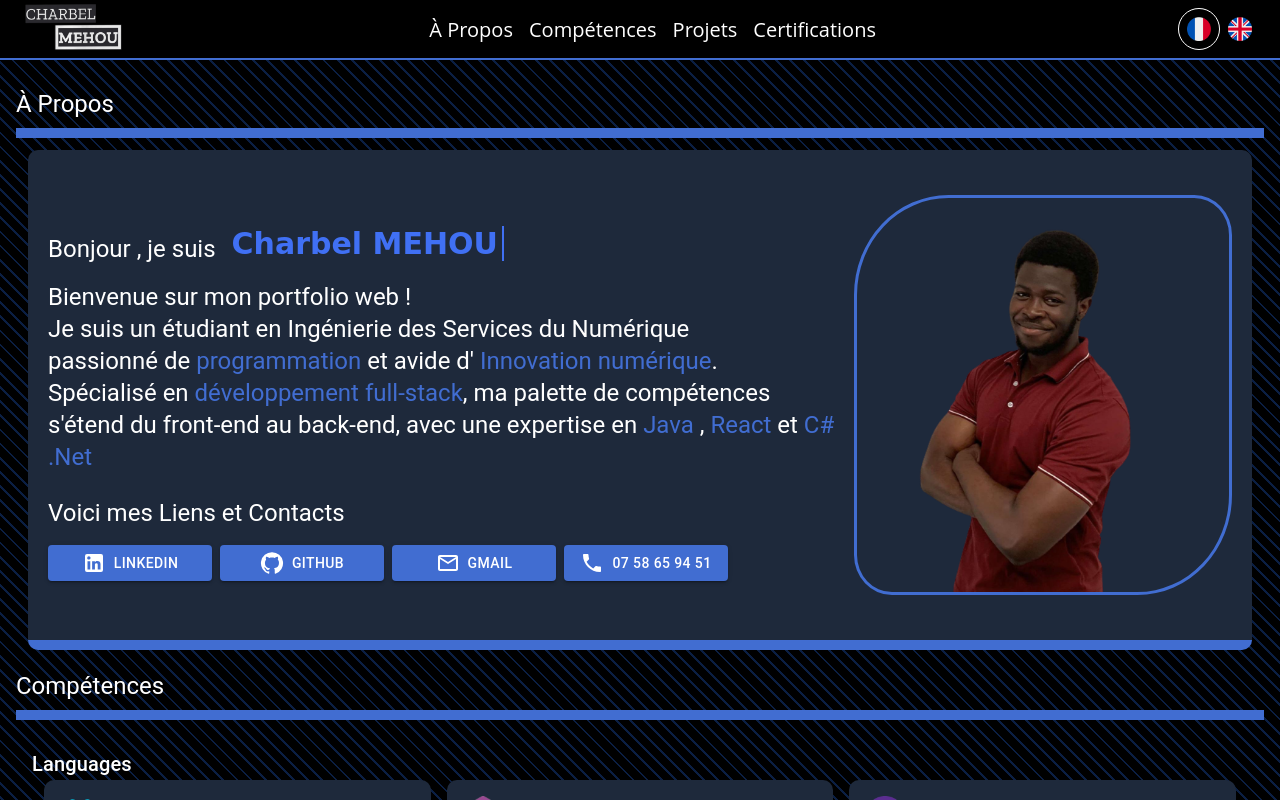
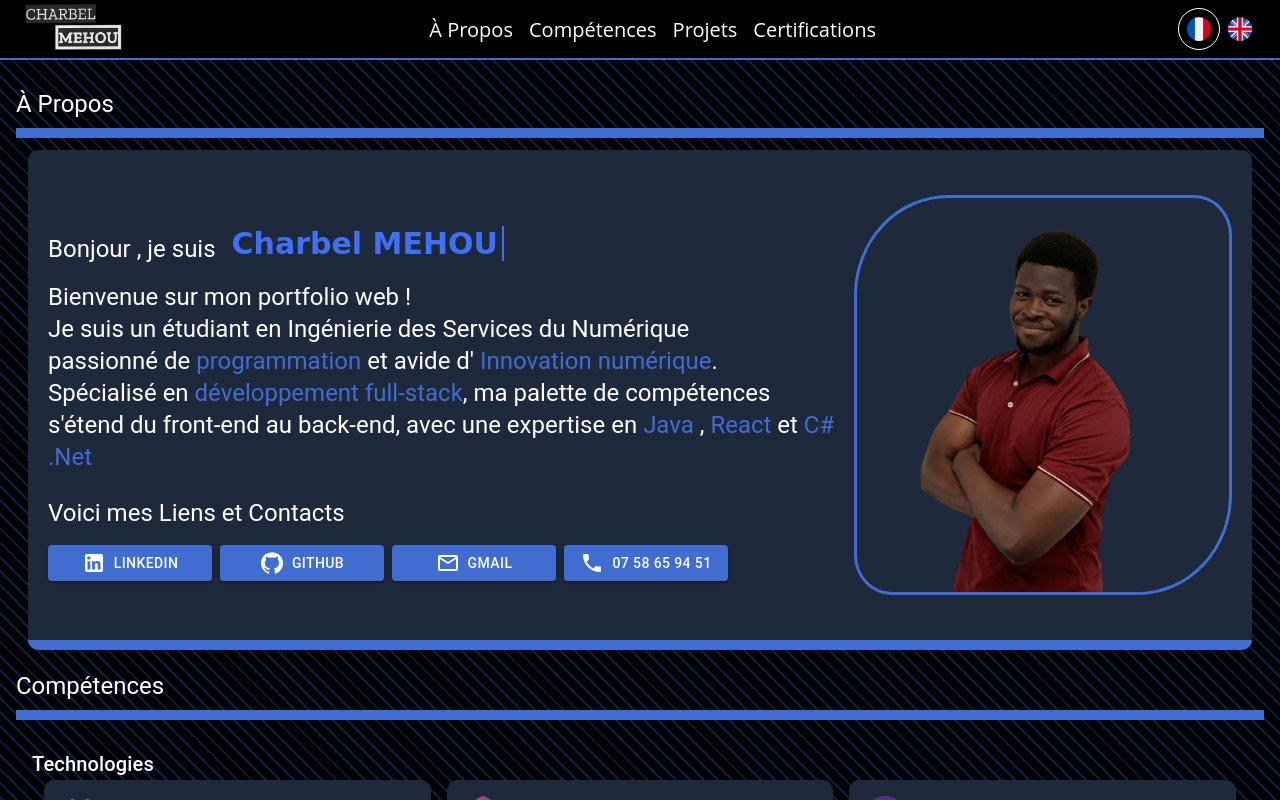
Before and after one commit to charbel-mehou/MyPersonalPortfolio, a React (Create React App) app in the folder personal_portfolio/: page / in a window 1280 px wide. Shown: the top 800 px of the page. Built offline with nearby package versions, Linux system fonts and the light colour scheme.

Commit message:
✨upgrade traductions

```diff
--- a/personal_portfolio/src/translation/i18n.js
+++ b/personal_portfolio/src/translation/i18n.js
@@ -42,7 +42,7 @@ const resources = {
       "certif-complete":"Course Completion Certificate of ",
       "and":"and",
       'management':'Project Management',
-      'languages':'Languages',
+      'languages':'Technology',
       'logiciel':'Logiciel',
       'agile-methodology':'Agile Methodology',
       "infrastructur-sportive":"Census of Sports Infrastructures",
@@ -95,7 +95,7 @@ const resources = {
       "myftjourney":'Plateforme d\'aide à l\'entrainement',
       "and":'et',
       'management':'Gestion de Projet',
-      'languages':'Languages',
+      'languages':'Technologies',
       'logiciel':'Logiciel',
       'agile-methodology':' Méthode Agile',
       "infrastructur-sportive":"Reçensement des Infrastructures Sportives",
```
